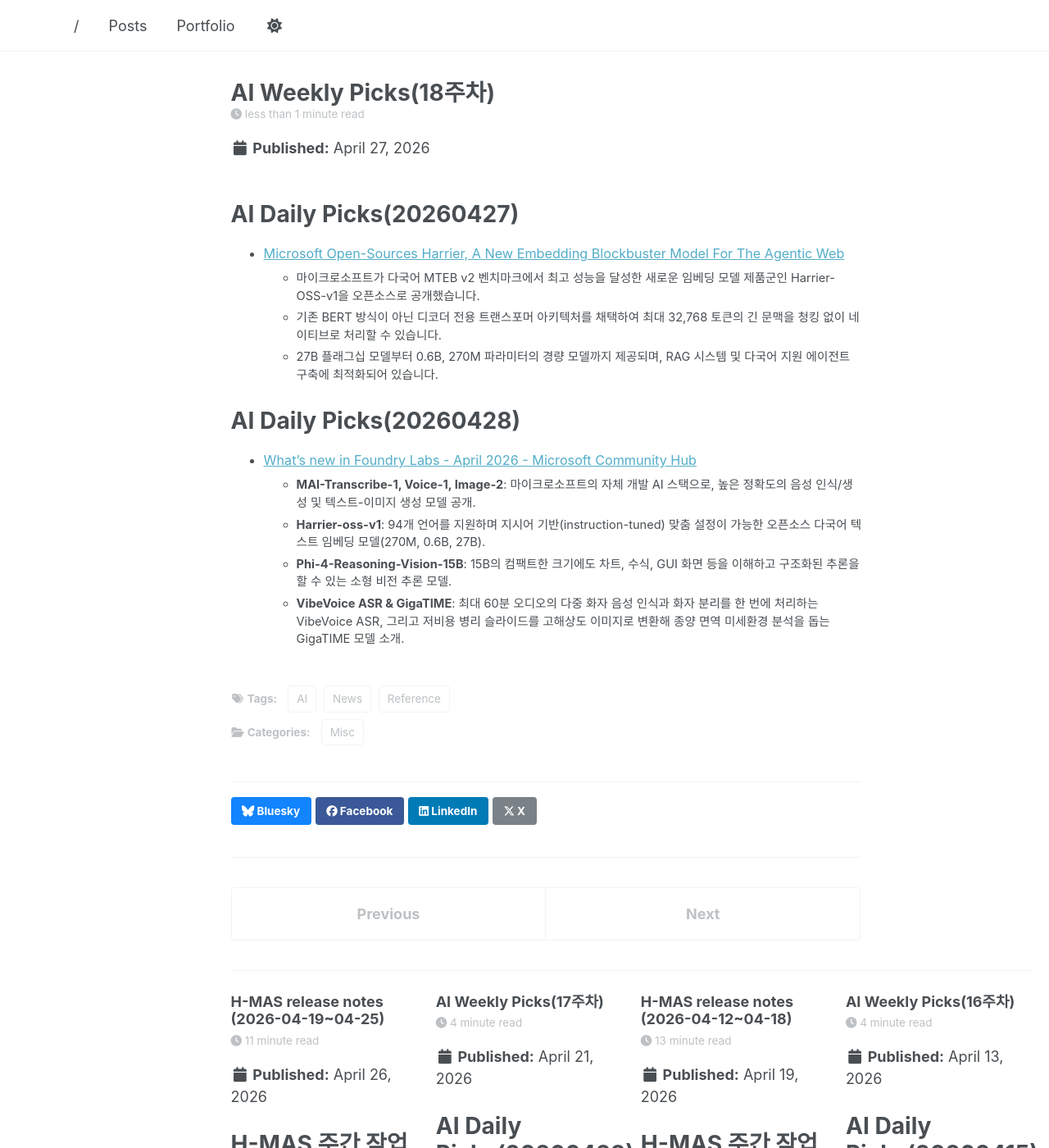
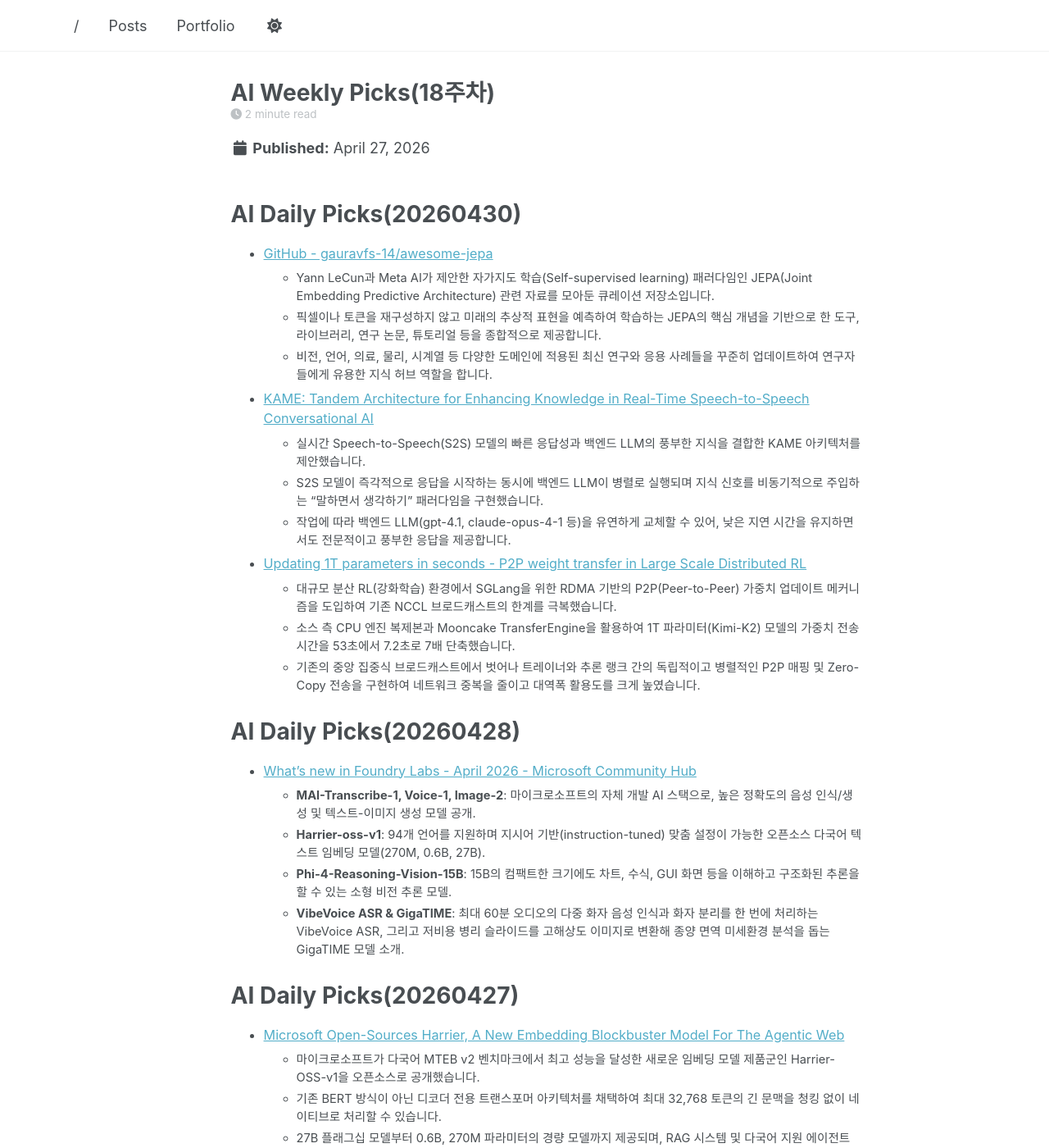
Before and after one commit to parameterfreak/parameterfreak.github.io, a Jekyll site: the page built from _posts/2026-04-27-ai-weekly-picks.md, in a window 1280 px wide and 1400 px high. Shown: the whole window at 82% size. Built offline with Jekyll 4.4.1, drawn with Linux system fonts in a browser that asks for light colours; a script that is not in the unit is left out; some of the changed text lies outside the part shown.

Commit message:
Update AI Daily Picks date and add new entries
Updated the AI Daily Picks date from April 27 to April 30 and added new entries for April 30.

```diff
--- a/_posts/2026-04-27-ai-weekly-picks.md
+++ b/_posts/2026-04-27-ai-weekly-picks.md
@@ -10,12 +10,22 @@
   - Reference
 ---
 
-# AI Daily Picks(20260427)
+# AI Daily Picks(20260430)
 
-* [Microsoft Open-Sources Harrier, A New Embedding Blockbuster Model For The Agentic Web](https://msftnewsnow.com/microsoft-open-sources-harrier-embedding-model)
-  * 마이크로소프트가 다국어 MTEB v2 벤치마크에서 최고 성능을 달성한 새로운 임베딩 모델 제품군인 Harrier-OSS-v1을 오픈소스로 공개했습니다.
-  * 기존 BERT 방식이 아닌 디코더 전용 트랜스포머 아키텍처를 채택하여 최대 32,768 토큰의 긴 문맥을 청킹 없이 네이티브로 처리할 수 있습니다.
-  * 27B 플래그십 모델부터 0.6B, 270M 파라미터의 경량 모델까지 제공되며, RAG 시스템 및 다국어 지원 에이전트 구축에 최적화되어 있습니다.
+* [GitHub - gauravfs-14/awesome-jepa](https://github.com/gauravfs-14/awesome-jepa)
+  * Yann LeCun과 Meta AI가 제안한 자가지도 학습(Self-supervised learning) 패러다임인 JEPA(Joint Embedding Predictive Architecture) 관련 자료를 모아둔 큐레이션 저장소입니다.
+  * 픽셀이나 토큰을 재구성하지 않고 미래의 추상적 표현을 예측하여 학습하는 JEPA의 핵심 개념을 기반으로 한 도구, 라이브러리, 연구 논문, 튜토리얼 등을 종합적으로 제공합니다.
+  * 비전, 언어, 의료, 물리, 시계열 등 다양한 도메인에 적용된 최신 연구와 응용 사례들을 꾸준히 업데이트하여 연구자들에게 유용한 지식 허브 역할을 합니다.
+
+* [KAME: Tandem Architecture for Enhancing Knowledge in Real-Time Speech-to-Speech Conversational AI](https://pub.sakana.ai/kame/)
+  * 실시간 Speech-to-Speech(S2S) 모델의 빠른 응답성과 백엔드 LLM의 풍부한 지식을 결합한 KAME 아키텍처를 제안했습니다.
+  * S2S 모델이 즉각적으로 응답을 시작하는 동시에 백엔드 LLM이 병렬로 실행되며 지식 신호를 비동기적으로 주입하는 "말하면서 생각하기" 패러다임을 구현했습니다.
+  * 작업에 따라 백엔드 LLM(gpt-4.1, claude-opus-4-1 등)을 유연하게 교체할 수 있어, 낮은 지연 시간을 유지하면서도 전문적이고 풍부한 응답을 제공합니다.
+
+* [Updating 1T parameters in seconds - P2P weight transfer in Large Scale Distributed RL](https://www.lmsys.org/blog/2026-04-29-p2p-update/)
+  * 대규모 분산 RL(강화학습) 환경에서 SGLang을 위한 RDMA 기반의 P2P(Peer-to-Peer) 가중치 업데이트 메커니즘을 도입하여 기존 NCCL 브로드캐스트의 한계를 극복했습니다.
+  * 소스 측 CPU 엔진 복제본과 Mooncake TransferEngine을 활용하여 1T 파라미터(Kimi-K2) 모델의 가중치 전송 시간을 53초에서 7.2초로 7배 단축했습니다.
+  * 기존의 중앙 집중식 브로드캐스트에서 벗어나 트레이너와 추론 랭크 간의 독립적이고 병렬적인 P2P 매핑 및 Zero-Copy 전송을 구현하여 네트워크 중복을 줄이고 대역폭 활용도를 크게 높였습니다.
 
 # AI Daily Picks(20260428)
 
@@ -24,3 +34,10 @@
   * **Harrier-oss-v1**: 94개 언어를 지원하며 지시어 기반(instruction-tuned) 맞춤 설정이 가능한 오픈소스 다국어 텍스트 임베딩 모델(270M, 0.6B, 27B).
   * **Phi-4-Reasoning-Vision-15B**: 15B의 컴팩트한 크기에도 차트, 수식, GUI 화면 등을 이해하고 구조화된 추론을 할 수 있는 소형 비전 추론 모델.
   * **VibeVoice ASR & GigaTIME**: 최대 60분 오디오의 다중 화자 음성 인식과 화자 분리를 한 번에 처리하는 VibeVoice ASR, 그리고 저비용 병리 슬라이드를 고해상도 이미지로 변환해 종양 면역 미세환경 분석을 돕는 GigaTIME 모델 소개.
+
+# AI Daily Picks(20260427)
+
+* [Microsoft Open-Sources Harrier, A New Embedding Blockbuster Model For The Agentic Web](https://msftnewsnow.com/microsoft-open-sources-harrier-embedding-model)
+  * 마이크로소프트가 다국어 MTEB v2 벤치마크에서 최고 성능을 달성한 새로운 임베딩 모델 제품군인 Harrier-OSS-v1을 오픈소스로 공개했습니다.
+  * 기존 BERT 방식이 아닌 디코더 전용 트랜스포머 아키텍처를 채택하여 최대 32,768 토큰의 긴 문맥을 청킹 없이 네이티브로 처리할 수 있습니다.
+  * 27B 플래그십 모델부터 0.6B, 270M 파라미터의 경량 모델까지 제공되며, RAG 시스템 및 다국어 지원 에이전트 구축에 최적화되어 있습니다.
```
